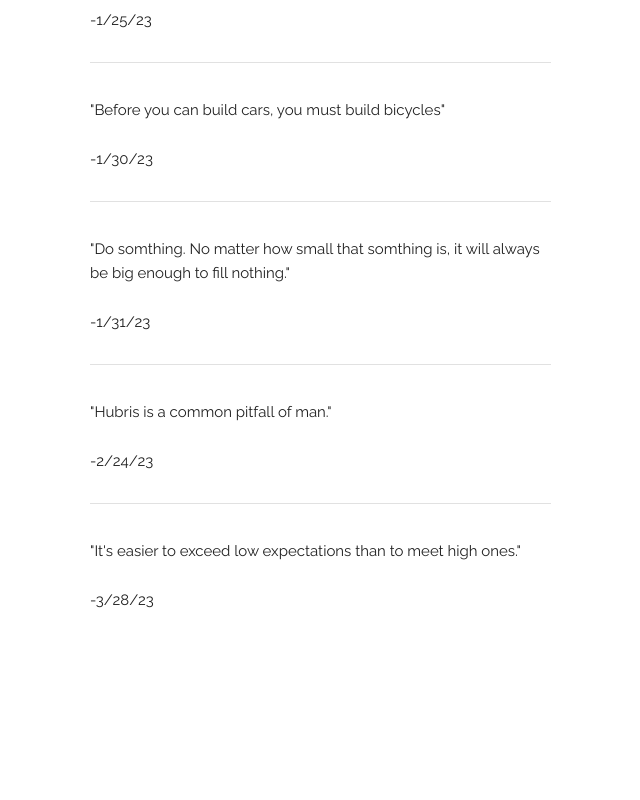
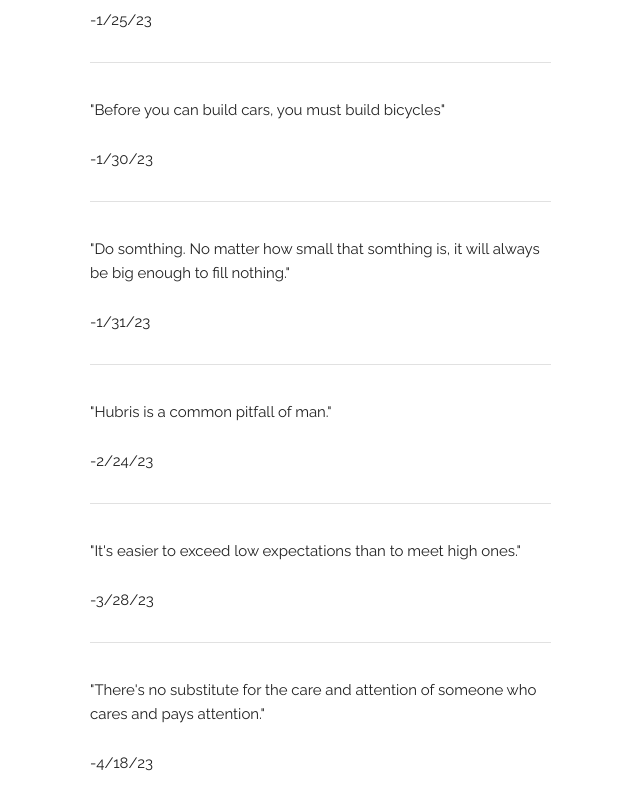
Before and after one commit to Alitma5094/Sayings-of-Andrew, a plain HTML site: page index.html in a window 1280 px wide. Shown: the part 499-1299 px from the top of the page, without its empty margins (70-710 px from the left). Before the commit the page ends 1136 px from the top, so only its background shows below. Drawn offline with Linux system fonts and the light colour scheme.

Commit message:
Update index.html with care quote

```diff
--- a/index.html
+++ b/index.html
@@ -64,6 +64,11 @@
               "It's easier to exceed low expectations than to meet high ones."
             </p>
             <p>-3/28/23</p>
+          <hr>
+            <p>
+              "There's no substitute for the care and attention of someone who cares and pays attention."
+            </p>
+            <p>-4/18/23</p>
         </div>
       </div>
     </div>
```
